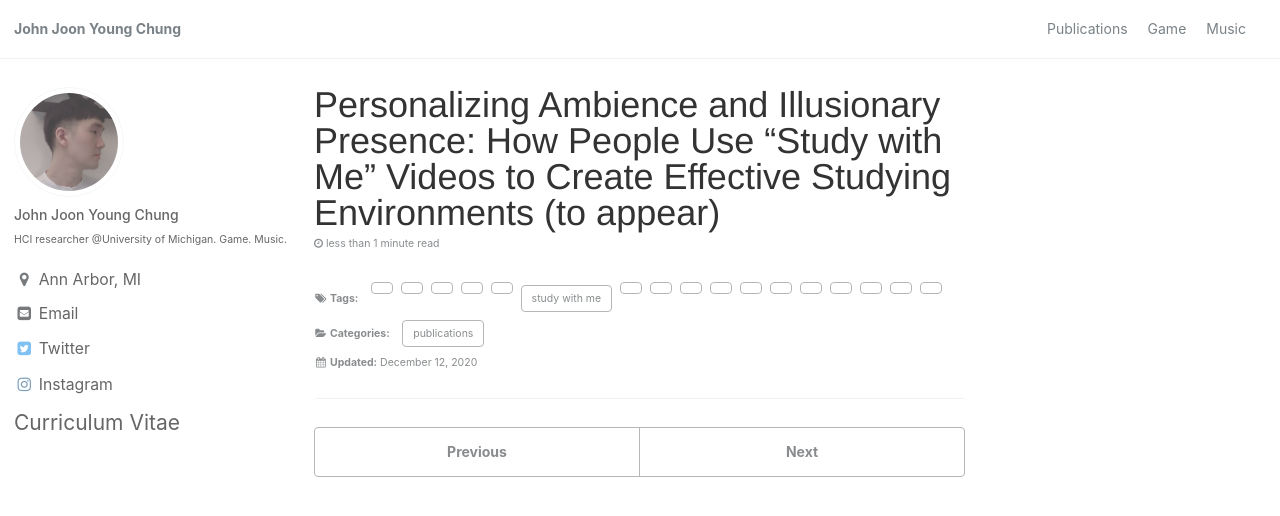
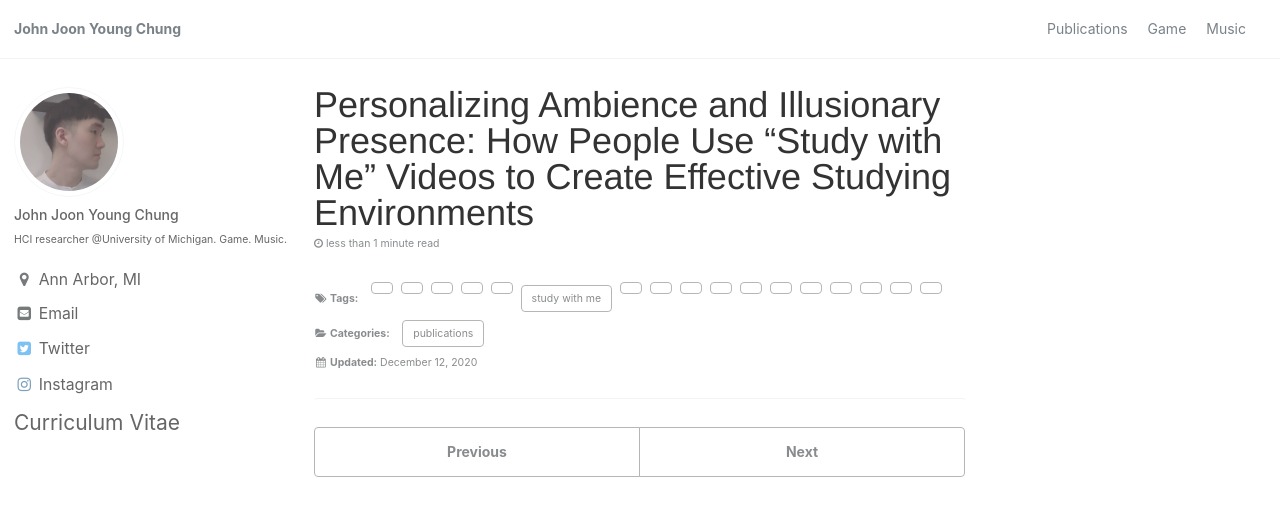
Before and after one commit to johnr0/johnr0.github.io, a Jekyll site: the page built from _posts/publications/2020-12-12-Study-With-Me.markdown, in a window 1280 px wide and 900 px high. Shown: the top 516 px of the window. Built offline with Jekyll 4.4.1, drawn with Linux system fonts in a browser that asks for light colours; some of the changed text lies outside the part shown.

Commit message:
papers up

```diff
--- a/_posts/publications/2019-07-31-ManyThoughts_CSCW2019.markdown
+++ b/_posts/publications/2019-07-31-ManyThoughts_CSCW2019.markdown
@@ -3,7 +3,7 @@ title: "Efficient Elicitation Approaches to Estimate Collective Crowd Answers"
 categories: publications
 pdf : CSCW2019-Full-ManyThoughts.pdf
 image: 2019_manythoughts.png
-authors: John Joon Young Chung, Jean Young Song, Sindhu Kutty, Sungsoo (Ray) Hong, Juho Kim, Walter S. Lasecki
+authors: John Joon Young Chung, Jean Y. Song, Sindhu Kutty, Sungsoo (Ray) Hong, Juho Kim, Walter S. Lasecki
 venue : CSCW2019
 type : full
 blog: https://medium.com/acm-cscw/efficient-elicitation-approaches-to-estimate-collective-crowd-answers-bd4c9adddb18
--- a/_posts/publications/2020-03-18-CRef_CSCW2020.markdown
+++ b/_posts/publications/2020-03-18-CRef_CSCW2020.markdown
@@ -3,7 +3,7 @@ title: "C-Reference: Improving 2D to 3D Object Pose Estimation Accuracy via Crow
 categories: publications
 pdf : CSCW2020-C-Reference.pdf
 image: 2020_c-ref.png
-authors: Jean Young Song, John Joon Young Chung, Davide F. Fouhey, Walter S. Lasecki
+authors: Jean Y. Song, John Joon Young Chung, Davide F. Fouhey, Walter S. Lasecki
 venue : CSCW2020
 type : full
 bibtex: "@inproceedings{song2020creference,
--- a/_posts/publications/2020-12-12-Study-With-Me.markdown
+++ b/_posts/publications/2020-12-12-Study-With-Me.markdown
@@ -1,7 +1,7 @@
 ---
-title: "Personalizing Ambience and Illusionary Presence: How People Use “Study with Me” Videos to Create Effective Studying Environments (to appear)"
+title: "Personalizing Ambience and Illusionary Presence: How People Use “Study with Me” Videos to Create Effective Studying Environments"
 categories: publications
-pdf : CHI2021-SWM.pdf
+pdf : CHI2021-AloneTogether.pdf
 image: 2021_swm.JPG
 authors: Yoonjoo Lee, John Joon Young Chung, Jean Y Song, Minsuk Chang, Juho Kim
 venue : CHI2021
--- a/_posts/publications/2020-12-12-VisPoll_CHI2021.markdown
+++ b/_posts/publications/2020-12-12-VisPoll_CHI2021.markdown
@@ -1,5 +1,5 @@
 ---
-title: "Beyond Show of Hands: Engaging Viewers via Expressive and Scalable Visual Communication in Live Streaming (to appear)"
+title: "Beyond Show of Hands: Engaging Viewers via Expressive and Scalable Visual Communication in Live Streaming"
 categories: publications
 pdf : CHI2021-Beyond-Show-of-Hands.pdf
 image: 2021_vispoll.png
```
Also changed, not shown: 4 other files.
